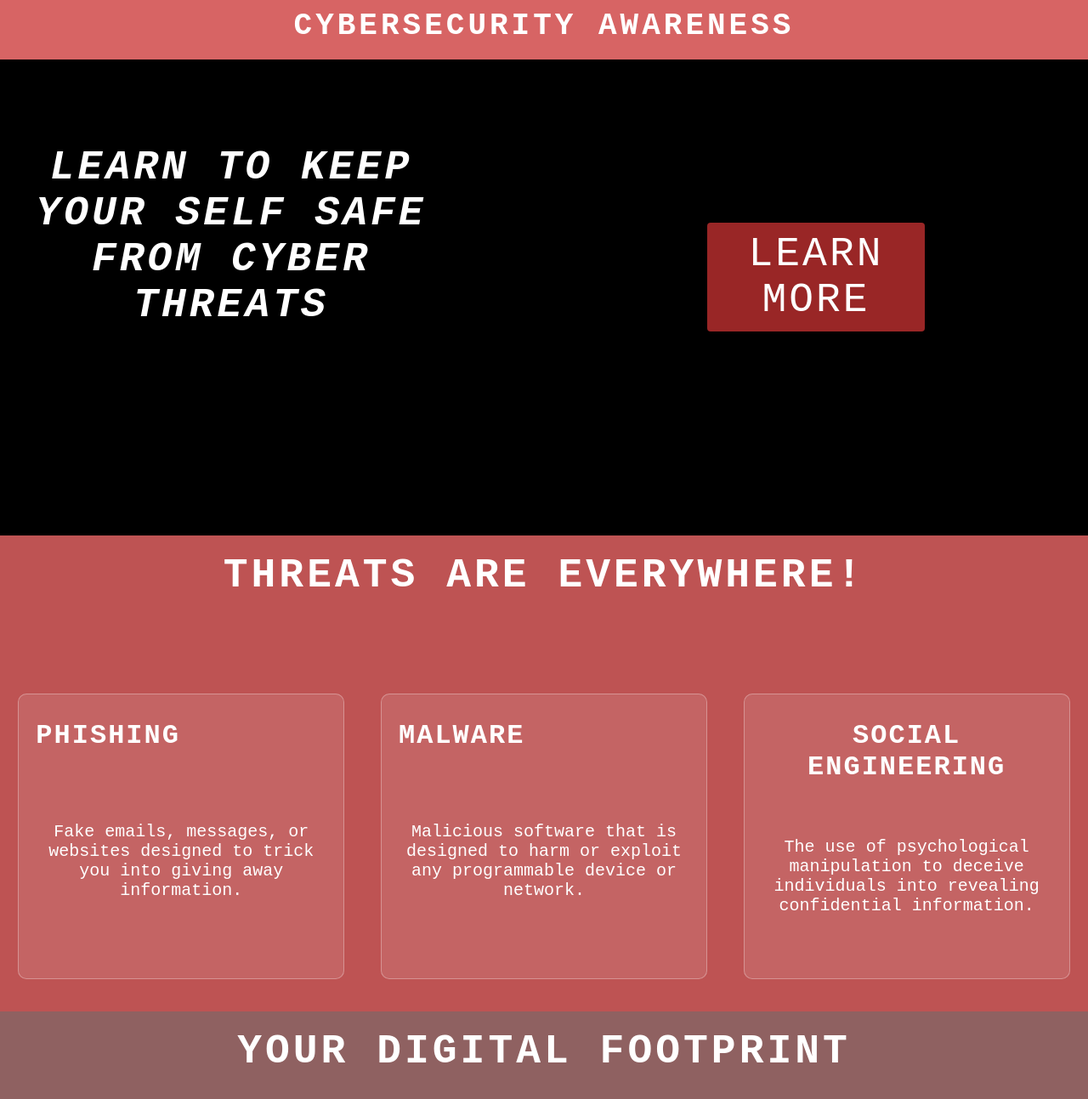
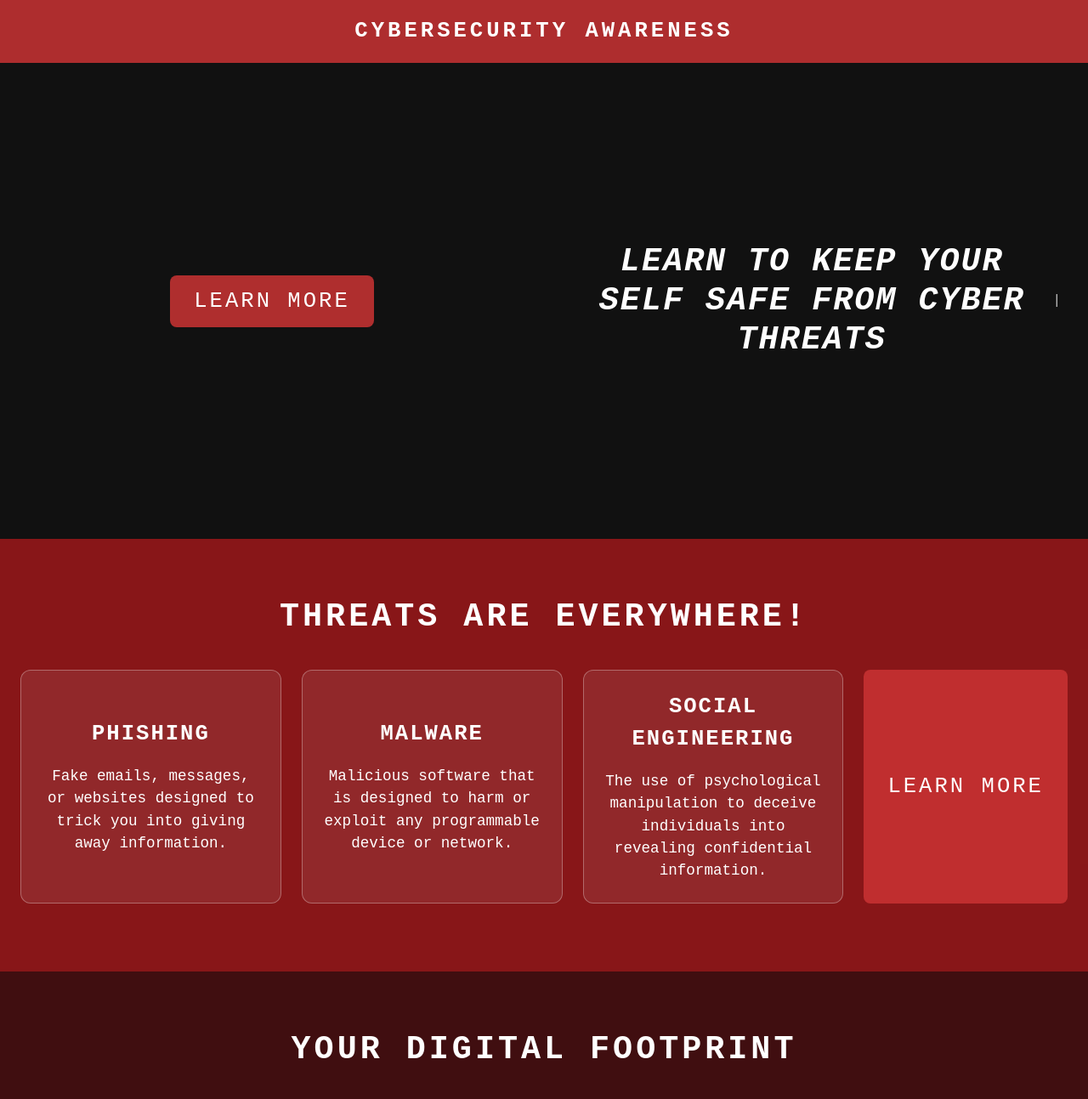
Before and after one commit to piyushwarang1/Cybersecurity-awareness, a plain HTML site: page index.html in a window 1280 px wide. Shown: the top 1293 px of the page at 85% size. Drawn offline with nearby package versions, Linux system fonts and the light colour scheme.

Commit message:
Add new threads page and associated styles for cybersecurity awareness

```diff
--- a/index.html
+++ b/index.html
@@ -37,6 +37,8 @@
                 <h3> SOCIAL ENGINEERING </h3>
                 <p>The use of psychological manipulation to deceive individuals into revealing confidential information.</p>
             </div>
+
+        <button type="button" class="btn_threads">Learn More</button>
         </div>
     </div>
     <div class="thiredsection">
@@ -55,6 +57,7 @@
                 <p>Your digital footprint can affect your personal and professional life, so it's important to manage it carefully.</p>
             </div>
         </div>
+        <button type="button" class="btn_footprint">Learn More</button>
     </div>
 </body>
 <script src="https://unpkg.com/typed.js@3.0.0/dist/typed.umd.js"></script>
--- a/style.css
+++ b/style.css
@@ -1,152 +1,182 @@
-*{
+* {
     box-sizing: border-box;
     margin: 0;
     padding: 0;
 }
-.hero{
-    height: 70px;
+
+body {
+    font-family: 'Courier New', monospace;
+    background: #0b0b12;
+    color: #fff;
+    line-height: 1.5;
+}
+
+.hero {
     width: 100%;
-    background-color: rgba(202, 51, 51, 0.758);
+    background-color: rgba(202, 51, 51, 0.85);
+    padding: 18px 20px;
 }
-.hero .logo{
+
+.hero .logo {
+    text-align: center;
+}
+
+.hero .logo h2 {
     color: white;
-    font-size: 24px;
-    text-align: center;
-    padding-top: 10px;
+    font-size: clamp(1.4rem, 2vw, 2.4rem);
     text-transform: uppercase;
-    font-family: 'Courier New', monospace;
     letter-spacing: 4px;
 }
-.firstsection{
-    height: 70vh;
+
+.firstsection {
+    display: flex;
+    min-height: 70vh;
     width: 100%;
-    background-color: rgba(0, 0, 0, 0);
+    background: #111;
+}
 
+.firstsection .rightfirst,
+.firstsection .leftfirst {
+    flex: 1;
+    display: flex;
+    align-items: center;
+    justify-content: center;
+    padding: 2rem;
+    min-height: 100%;
 }
-.firstsection .rightfirst{
-    width: 50%;
-    height: 100%;
-    float: right;
-    background: black;
+
+.firstsection .leftfirst {
+    background: #111;
 }
-.firstsection .leftfirst{
-    width: 50%;
-    height: 100%;
-    float: left;
-    background: black;
 
+.firstsection .rightfirst {
+    background: #111;
 }
-.firstsection .leftfirst h3{
+
+#element {
     color: white;
     text-align: center;
-    padding-top: 20px;
+    font-weight: bold;
+    font-size: clamp(1.8rem, 3vw, 3.5rem);
+    line-height: 1.2;
+    letter-spacing: 2px;
+    text-transform: uppercase;
+    width: min(100%, 700px);
 }
-#element{
 
-    color: white;
-    text-align: center;
-    padding-top: 50px;
-    font-weight: bold;
-    font-size: 40px;
-    display:block;
-    margin-right: 20%;
-    margin-left: 5%;
-    font-family: 'Courier New', monospace;
-    font-size: 3rem;
-    letter-spacing: 4px;
-    text-transform: uppercase;
-    margin-top: 50px;
-}
 .typed-cursor {
     color: currentColor;
 }
-.btn_learn{
-    background-color: rgba(202, 51, 51, 0.758);
+
+.btn_learn,
+.btn_threads,
+.btn_footprint {
+    background-color: rgba(202, 51, 51, 0.85);
     color: white;
     border: none;
-    padding: 10px 20px;
+    padding: 16px 28px;
     text-align: center;
     text-decoration: none;
-    display: inline-block;
-    font-size: 16px;
-    margin: 4px 2px;
     cursor: pointer;
-    border-radius: 4px;
-    display:block;
-    margin-left:30%;
-    margin-right: 30%;
+    border-radius: 8px;
     font-family: 'Courier New', monospace;
-    font-size: 3rem;
+    font-size: clamp(1rem, 2vw, 2.2rem);
     letter-spacing: 3px;
     text-transform: uppercase;
-    margin-top: 30%;
+    transition: transform 0.2s ease, background 0.2s ease;
+    width: fit-content;
+    margin: 0 auto;
+}
 
+.btn_learn:hover,
+.btn_threads:hover,
+.btn_footprint:hover {
+    background-color: rgba(255, 77, 77, 0.9);
+    transform: translateY(-2px);
 }
-.cardsection{
+
+.secondsection,
+.thiredsection {
+    width: 100%;
+    padding: 4rem 1.5rem 3rem;
+}
+
+.secondsection {
+    background-color: rgba(168, 26, 26, 0.8);
+}
+
+.thiredsection {
+    background: rgba(87, 17, 17, 0.7);
+}
+
+.secondsection h2,
+.thiredsection h2 {
+    color: white;
+    text-align: center;
+    font-size: clamp(1.8rem, 3vw, 3rem);
+    letter-spacing: 4px;
+    text-transform: uppercase;
+    margin-bottom: 2rem;
+}
+
+.cardsection {
     display: flex;
-    justify-content: space-around;
-    align-items: center;
-    height: 100%;
+    justify-content: center;
+    align-items: stretch;
+    gap: 1.5rem;
+    flex-wrap: wrap;
     width: 100%;
+    margin: 0 auto 2rem;
 }
-.card{
-    background-color: rgba(255, 255, 255, 0.1);
+
+.card {
+    background-color: rgba(255, 255, 255, 0.08);
     border: 1px solid rgba(255, 255, 255, 0.3);
-    border-radius: 10px;
-    padding: 20px;
+    border-radius: 12px;
+    padding: 1.5rem;
     text-align: center;
-    width: 30%;
-    display:flex;
-    flex-wrap: wrap;
-    height: 60%;
+    flex: 1 1 260px;
+    max-width: 360px;
+    display: flex;
+    flex-direction: column;
+    justify-content: center;
+    gap: 1rem;
 }
-.card h3{
+
+.card h3 {
     color: white;
     font-family: 'Courier New', monospace;
-    font-size: 2rem;
+    font-size: clamp(1.2rem, 2vw, 2rem);
     letter-spacing: 2px;
-    text-transform: uppercase;
-    margin-bottom: 10px;
-    margin-top: 10px;
-
-}
-.card p{
-    color: white;
-    font-family: 'Courier New', monospace;
-    font-size: 1.25rem;
-}
-.secondsection{
-    height: 70vh;
-    width: 100%;
-    background-color: rgba(168, 26, 26, 0.748);
-}
-.secondsection h2{
-
-    color: white;
-    text-align: center;
-    padding-top: 20px;
-    font-family: 'Courier New', monospace;
-    font-size: 3rem;
-    letter-spacing: 4px;
     text-transform: uppercase;
 }
 
-.thiredsection{
-    height: 70vh;
+.card p {
+    color: white;
+    font-family: 'Courier New', monospace;
+    font-size: 1.1rem;
+}
+
+@media (max-width: 760px) {
+    .firstsection {
+        flex-direction: column;
+    }
+
+    .firstsection .rightfirst,
+    .firstsection .leftfirst {
         width: 100%;
-    background: rgba(87, 17, 17, 0.663);
-    display: flex;
-    flex-direction: column;
+        min-height: 260px;
+    }
 
+    .card {
+        width: 100%;
+        max-width: 100%;
+    }
 
+    .btn_learn,
+    .btn_threads,
+    .btn_footprint {
+        width: 100%;
+        max-width: 320px;
     }
-.thiredsection h2{
-
-    color: white;
-    text-align: center;
-    padding-top: 20px;
-    font-family: 'Courier New', monospace;
-    font-size: 3rem;
-    letter-spacing: 4px;
-    text-transform: uppercase;
 }
--- /dev/null
+++ b/therads.css
@@ -0,0 +1,90 @@
+* {
+    box-sizing: border-box;
+    margin: 0;
+    padding: 0;
+}
+
+body {
+    font-family: 'Courier New', monospace;
+    background: #0b0b12;
+    color: #fff;
+    line-height: 1.5;
+}
+
+.hero {
+    width: 100%;
+    background-color: rgba(0, 0, 0, 0.85);
+    height:87vh;
+
+
+}
+
+.hero .logo {
+    text-align: center;
+
+
+}
+
+.hero .logo h2 {
+    color: white;
+    background-color: rgba(202, 51, 51, 0.85);
+    font-size: clamp(1.4rem, 2vw, 2.4rem);
+    text-transform: uppercase;
+    letter-spacing: 4px;
+    padding: 10px;
+}
+.hero h3 {
+    color: white;
+    font-size: clamp(1.4rem, 2vw, 2.4rem);
+    text-transform: uppercase;
+    letter-spacing: 4px;
+    padding: 30px;
+    margin-left: 35%;
+}
+.hero .Intro {
+    text-align: center;
+    padding: 40px;
+    margin-top: 80px;
+}
+.hero .Intro h4 {
+    font-size: clamp(1.4rem, 2vw, 2.4rem);
+}
+.hero .Intro p {
+    color: white;
+    font-size: clamp(1.4rem, 2vw, 2.4rem);
+    text-transform: uppercase;
+    letter-spacing: 4px;
+    padding: 10px;
+}
+.hero .Intro p {
+    color: white;
+    font-size: clamp(1.4rem, 2vw, 2.4rem);
+    text-transform: uppercase;
+    letter-spacing: 4px;
+    padding: 10px;
+}
+
+.firstsection {
+    display: flex;
+    height: 300px;
+    width: 100%;
+    background: #111;
+}
+.card-section {
+    display: flex;
+    min-height: 300px;
+    width: 100%;
+    background: #111;
+    padding: 20px;
+    space-between: 20px;
+}
+.card {
+    flex: 1;
+    padding: 30px;
+    text-align: center;
+    border: 1px solid rgb(255, 255, 255);
+    border-radius: 10%;
+    height: 250px;
+    margin: 10px;
+    background-color: rgba(202, 51, 51, 0.85);
+}
```
Also changed, not shown: threads.html (added, +40 -0 lines). Lines whose indentation alone changed are shown as unchanged.
